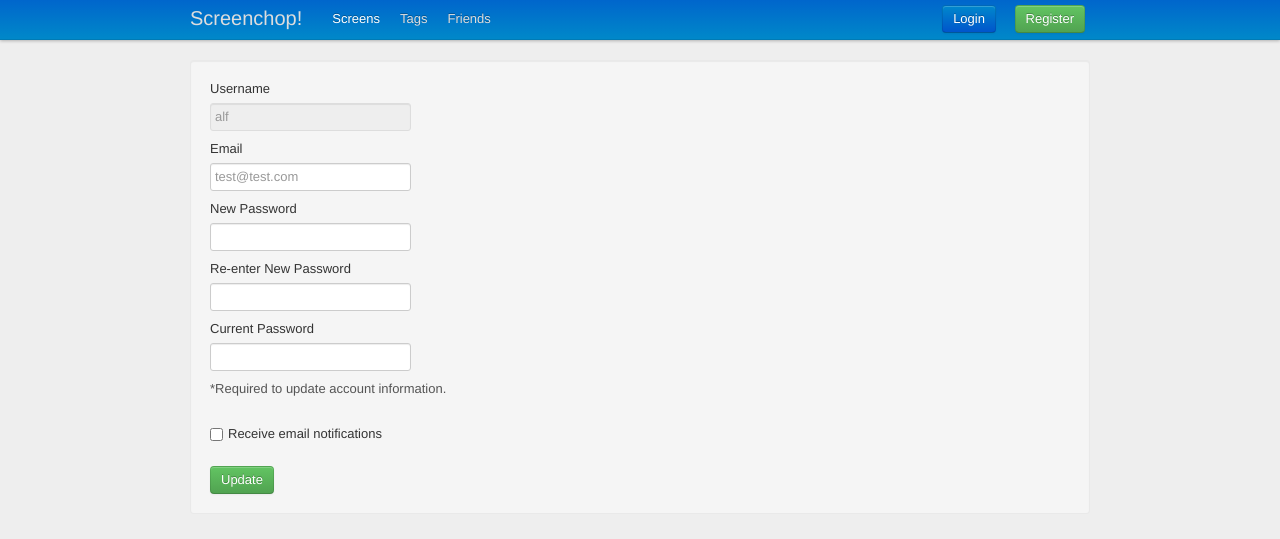
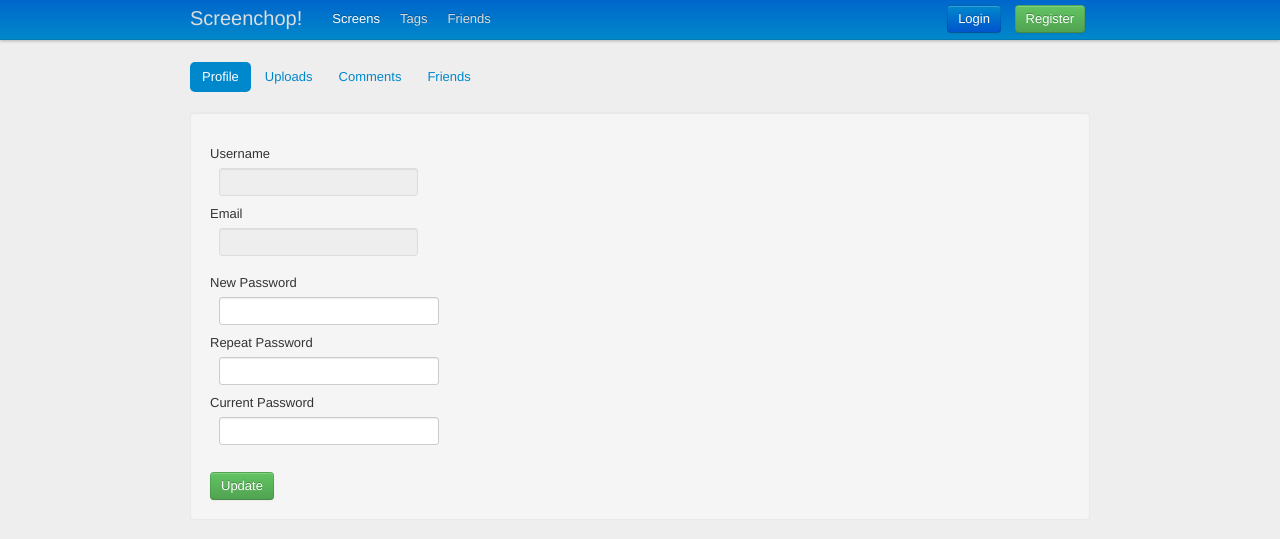
Before and after one commit to alfg/screenchop, a Flask app: template screenchop/templates/main/account.html in a window 1280 px wide. Shown: the top 539 px of the page. Run offline with Flask 2, Linux system fonts and the light colour scheme; the template is opened without the code that fills it: values that come from a table or form of the project are taken from there, others are empty; parts of the project's set-up code (start-up, migrations or seed data) failed here and were passed over; some libraries are stand-ins or nearby versions.

Commit message:
Finished Accounts > Profile page. Added new form for account page. Added debug option in wsgi.py. Other small UI fixes.

```diff
--- a/screenchop/forms.py
+++ b/screenchop/forms.py
@@ -12,3 +12,13 @@ class RegistrationForm(Form):
 class LoginForm(Form):
     username = TextField('Username')
     password = PasswordField('Password')
+
+class AccountForm(Form):
+    newpass = PasswordField('New Password', [
+        validators.Required(message='Password required'),
+        validators.EqualTo('confirm', message='Passwords must match')
+    ])
+    confirm = PasswordField('Repeat Password')
+    currentpass = PasswordField('Current Password', [
+        validators.Required(message='Current password required')
+    ])
--- a/screenchop/models.py
+++ b/screenchop/models.py
@@ -30,3 +30,4 @@ class User(Document):
     userid = SequenceField()
     username = StringField(unique=True)
     password = StringField()
+    email = EmailField()
--- a/screenchop/static/css/custom.css
+++ b/screenchop/static/css/custom.css
@@ -56,7 +56,7 @@ body {
 }
 
 .navbarupload .user-nav {
-    margin-left: 10px;
+    margin-left: 5px;
 }
 
 .container, .navbar-fixed-top .container, .navbar-fixed-bottom .container {
--- a/screenchop/templates/layout/header.html
+++ b/screenchop/templates/layout/header.html
@@ -3,7 +3,7 @@
   <head>
     <meta charset="utf-8">
     <title>Screenchop!</title>
-    <meta name="viewport" content="width=device-width, initial-scale=1.0">
+    <!-- <meta name="viewport" content="width=device-width, initial-scale=1.0"> -->
     <meta name="description" content="">
     <meta name="author" content="">
 
@@ -17,7 +17,7 @@
         padding-top: 60px; /* 60px to make the container go all the way to the bottom of the topbar */
       }
     </style>
-    <link href="../static/css/bootstrap-responsive.css" rel="stylesheet">
+    <!-- <link href="../static/css/bootstrap-responsive.css" rel="stylesheet"> -->
 
     <!-- Le HTML5 shim, for IE6-8 support of HTML5 elements -->
     <!--[if lt IE 9]>
--- a/screenchop/templates/main/account.html
+++ b/screenchop/templates/main/account.html
@@ -21,27 +21,29 @@
                     {% endif %}
                     {% endwith %}
 
-                    <form class="well">
-                        <label>Username</label>
-                        <input type="text" class="span3" placeholder="alf" disabled>
 
-                        <label>Email</label>
-                        <input type="text" class="span3" placeholder="test@test.com">
+                        <ul class="nav nav-pills">
+                          <li class="active"><a href="#">Profile</a></li>
+                          <li><a href="#">Uploads</a></li>
+                          <li><a href="#">Comments</a></li>
+                          <li><a href="#">Friends</a></li>
+                        </ul>
 
-                        <label>New Password</label>
-                        <input type="password" class="span3">
 
-                        <label>Re-enter New Password</label>
-                        <input type="password" class="span3">
+                    {% from "auth/_formhelpers.html" import render_field %}
+                    <form class="well" method="post" action="/account">
 
-                        <label>Current Password</label>
-                        <input type="password" class="span3">
-                        <p class="help-block">*Required to update account information.</p>
-                        <br />
-                        <label class="checkbox">
-                        <input type="checkbox"> Receive email notifications
-                        </label>
-                        <br />
+                        {# Username and Email are disabled fields #}
+                        <dl>
+                            <dt><label>Username</label></dt>
+                            <dd><input type="text" class="span3" placeholder="{{ user.username }}" disabled></dd>
+                            <dt><label>Email</label></dt>
+                            <dd><input type="text" class="span3" placeholder="{{ user.email }}" disabled></dl></dd>
+                        <dl>
+                        {{ render_field(form.newpass) }}
+                        {{ render_field(form.confirm) }}
+                        {{ render_field(form.currentpass) }}
+                        </dl>
                         <button type="submit" class="btn btn-success">Update</button>
                     </form>
 
--- a/screenchop/urls.py
+++ b/screenchop/urls.py
@@ -19,7 +19,7 @@ app.secret_key = config.SESSION_KEY
 # All views below
 app.add_url_rule('/', view_func=home.home)
 app.add_url_rule('/upload', view_func=home.upload)
-app.add_url_rule('/account', view_func=home.account)
+app.add_url_rule('/account', view_func=home.account, methods=['POST', 'GET'])
 
 # Controllers
 app.add_url_rule('/uploader', view_func=uploader.uploader, methods=['POST'])
--- a/wsgi.py
+++ b/wsgi.py
@@ -5,3 +5,4 @@ from screenchop import config
 
 # app = GUnicorn Hook
 app = urls.app
+app.config['DEBUG'] = config.DEBUG
```
Also changed, not shown: screenchop/views/home.py (+16 -4 lines).
